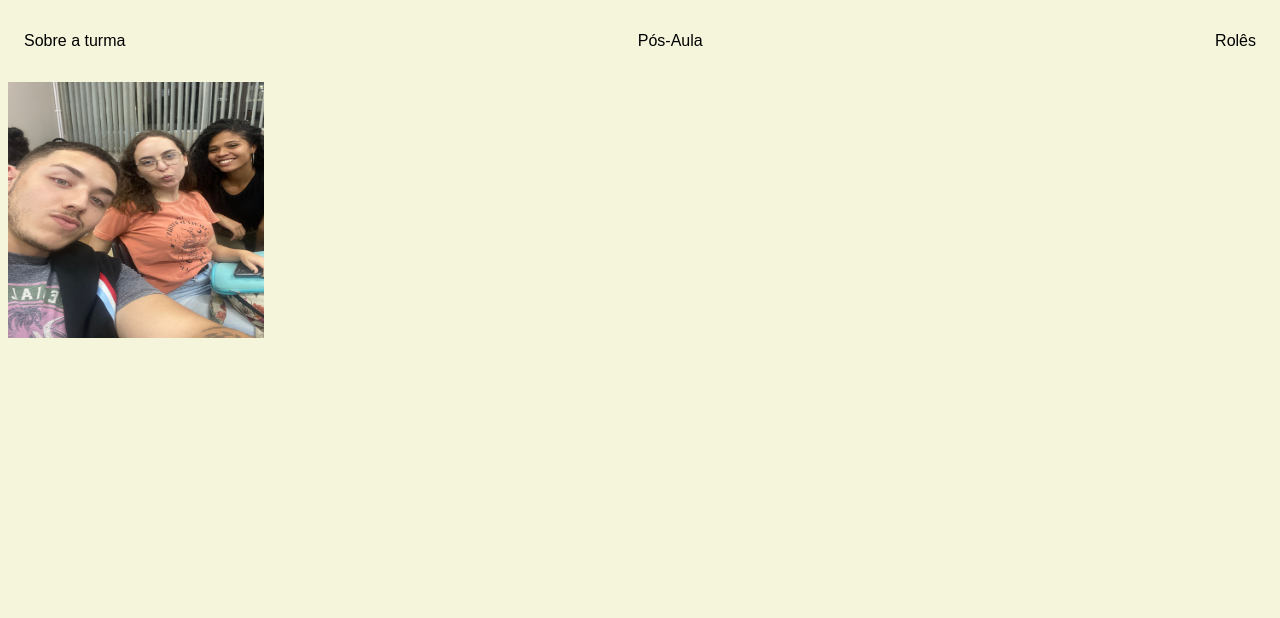
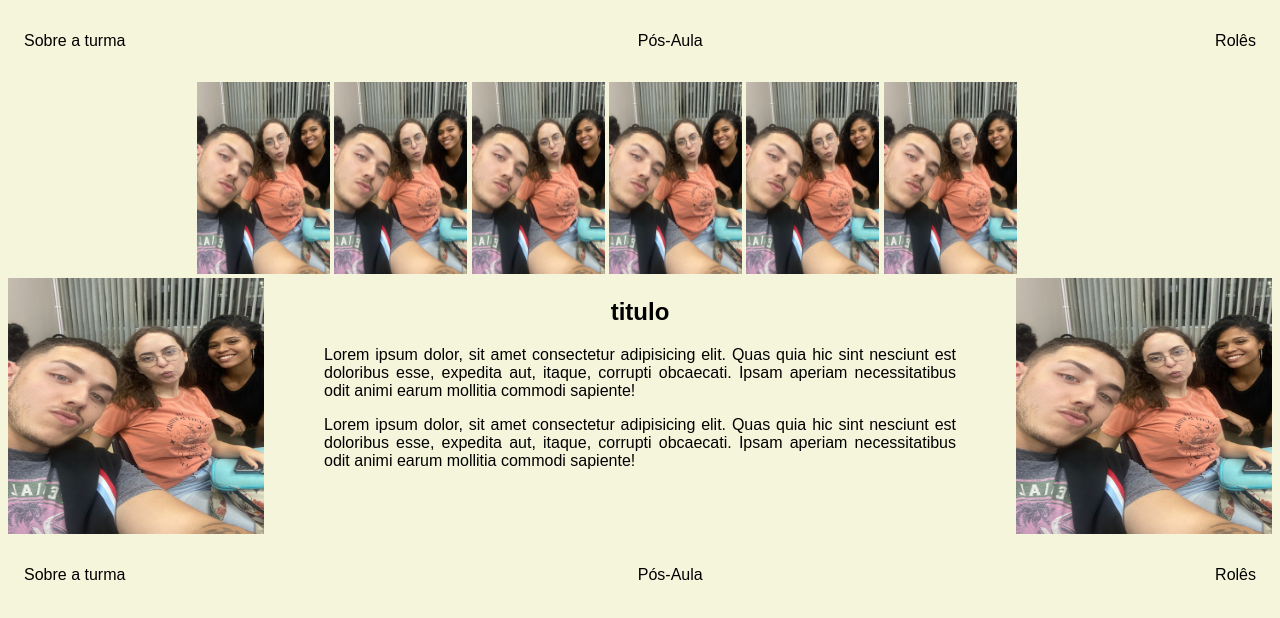
Before and after one commit to joianahorrana/blog-ads, a plain HTML site: page index.html in a window 1280 px wide. Drawn offline with Linux system fonts and the light colour scheme.

Commit message:
alteração imagens

```diff
--- a/index.html
+++ b/index.html
@@ -23,6 +23,40 @@
             </ul>
         </nav>
     </header>
-    <img src="./image/WhatsApp Image 2023-09-26 at 07.38.36.jpeg" alt="">
+
+    <section class="gallery">
+       <div>
+            <img src="./image/WhatsApp Image 2023-09-26 at 07.38.36.jpeg" alt="">
+            <img src="./image/WhatsApp Image 2023-09-26 at 07.38.36.jpeg" alt="">
+            <img src="./image/WhatsApp Image 2023-09-26 at 07.38.36.jpeg" alt="">
+            <img src="./image/WhatsApp Image 2023-09-26 at 07.38.36.jpeg" alt="">
+            <img src="./image/WhatsApp Image 2023-09-26 at 07.38.36.jpeg" alt="">
+            <img src="./image/WhatsApp Image 2023-09-26 at 07.38.36.jpeg" alt="">
+       </div>
+    </section>
+
+    <section class="banner">
+        <img src="./image/WhatsApp Image 2023-09-26 at 07.38.36.jpeg" alt="">
+        <div>
+            <h1>titulo</h1>
+            <p>Lorem ipsum dolor, sit amet consectetur adipisicing elit. Quas quia hic sint nesciunt est doloribus esse, expedita aut, itaque, corrupti obcaecati. Ipsam aperiam necessitatibus odit animi earum mollitia commodi sapiente!</p>
+            <p>Lorem ipsum dolor, sit amet consectetur adipisicing elit. Quas quia hic sint nesciunt est doloribus esse, expedita aut, itaque, corrupti obcaecati. Ipsam aperiam necessitatibus odit animi earum mollitia commodi sapiente!</p>
+
+        </div>
+        <img src="./image/WhatsApp Image 2023-09-26 at 07.38.36.jpeg" alt="">
+    </section>
+    <footer>
+        <ul>
+            <li>
+                <a>Sobre a turma</a>
+            </li>
+            <li>
+                <a>Pós-Aula</a>
+            </li>
+            <li>
+                <a>Rolês</a>
+            </li>
+        </ul>
+    </footer>
 </body>
 </html>
--- a/style.css
+++ b/style.css
@@ -17,3 +17,27 @@ img{
     min-height: 100px;
     height: 20vw;
 }
+
+.gallery {
+    display: flex;
+    justify-content: center;
+}
+
+.gallery div img {
+    width:15%;
+    height: 15vw;
+}
+
+.banner {
+    display: flex;
+    justify-content: space-between;
+}
+
+.banner div {
+    width: 50%;
+    text-align: justify;
+}
+
+.banner div h1 {
+    text-align: center;
+}
```
